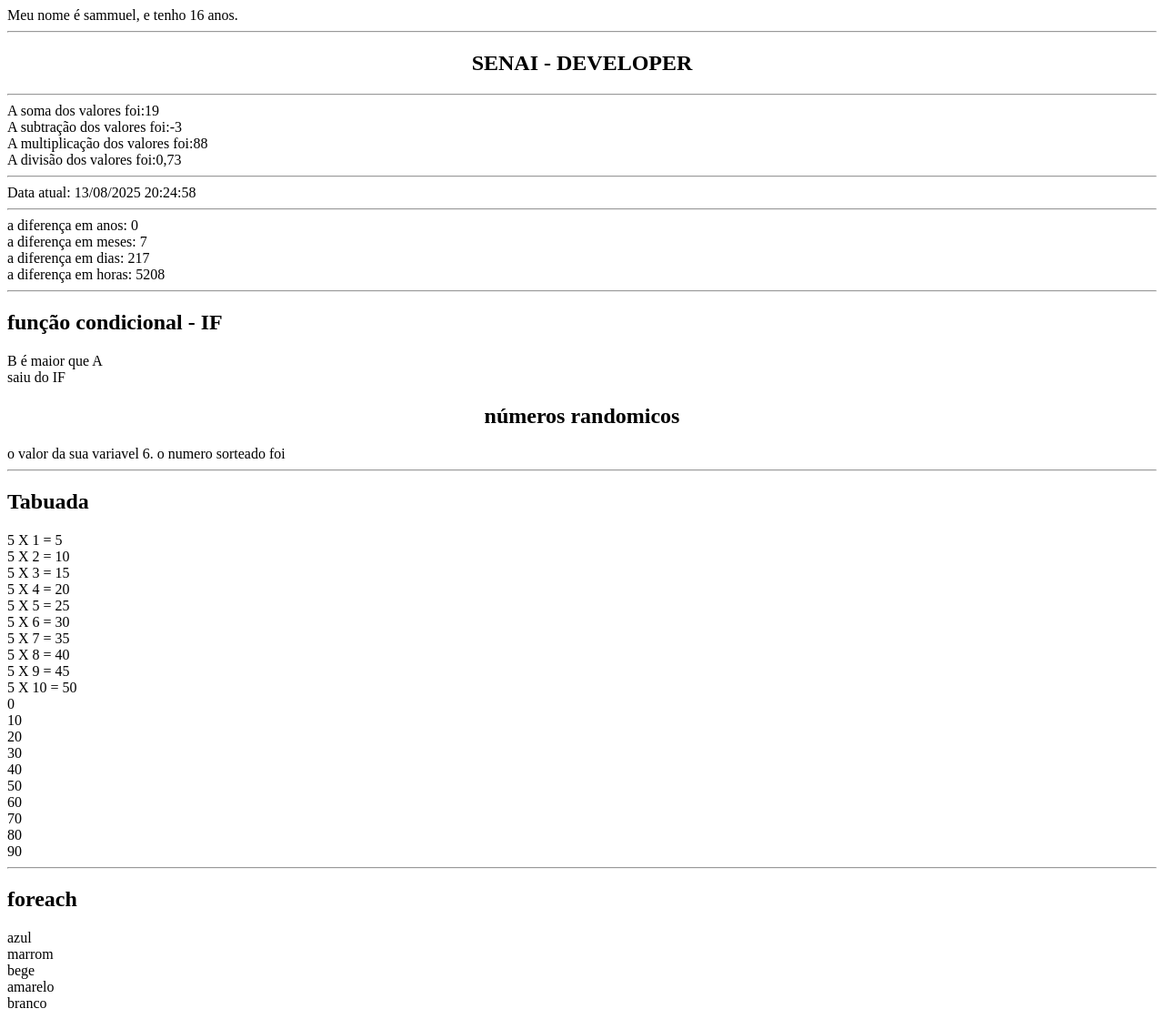
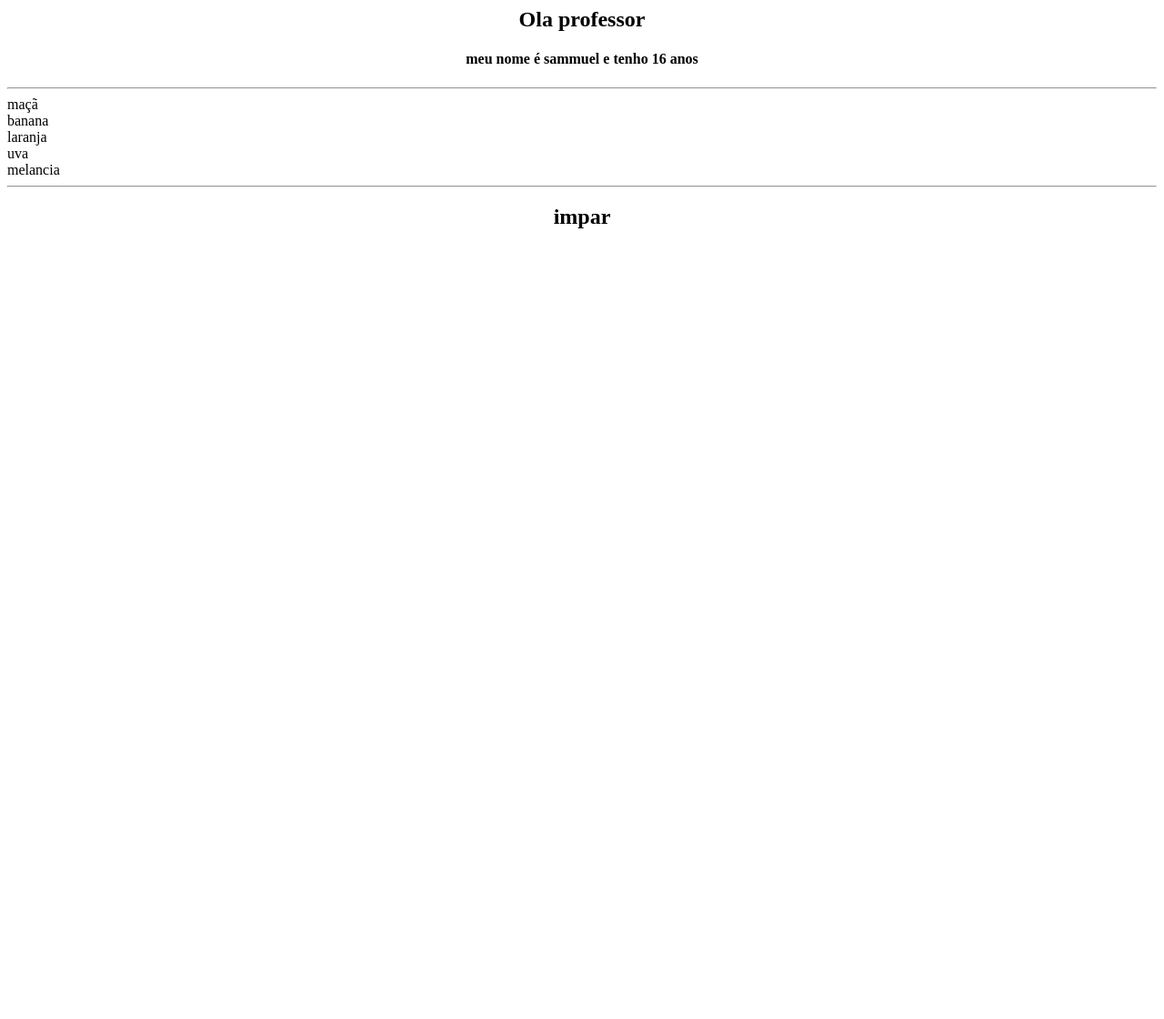
Before and after one commit to sammuel333/eu, a PHP site: page / in a window 1280 px wide. Shown: the whole page at 91% size. After the commit the page ends 251 px from the top, so only its background shows below. Run offline with PHP 8.4, Linux system fonts and the light colour scheme.

Commit message:
Add files via upload

```diff
--- a/index.php
+++ b/index.php
@@ -1,62 +1,18 @@
-<?
-    $nome = "sammuel";
-    $idade = 16;
-    echo "Meu nome é ".$nome.", e tenho ".$idade." anos.";
-    echo "<hr>";
-    echo "<center><h2>SENAI - DEVELOPER</h2></center>";
-    echo "<hr>";
-    $valor1 = 8;
-    $valor2 = 11;
-    echo "A soma dos valores foi:".$valor1+$valor2."<br>";
-    echo "A subtração dos valores foi:".$valor1-$valor2."<br>";
-    echo "A multiplicação dos valores foi:".$valor1*$valor2."<br>";
-    $result = $valor1/$valor2;
-    $numformatado = number_format($result, 2, ',', '.');
-    echo "A divisão dos valores foi:".$numformatado;
-    echo "<hr>";
-    $datahora = date('d/m/Y H:i:s');
-    echo "Data atual: ".$datahora;
-    echo "<hr>";
-    $data1 = new datetime('2025-01-01');
-    //data: 2025-01-01 = 22:30:23 Y-m-d H:1:s
-    $data2 = new datetime('2025-08-06');
-    $intervalo = $data1->diff($data2);
-    echo "a diferença em anos: ".$intervalo->y."<br>";
-    echo "a diferença em meses: ".$intervalo->m."<br>";
-    echo "a diferença em dias: ".$intervalo->days."<br>";
-    $horas = $intervalo->days*24;
-    echo "a diferença em horas: ".$horas;
-    echo "<hr>";
-    echo "<h2>função condicional - IF</h2>";
-    $a = 3;
-    $b = 5;
-    if ($a > $b) {
-        echo "A é maior que B!";
-    } else {
-        echo "B é maior que A";
-    }
-    echo "<br>saiu do IF";
-    echo "<center><h2>números randomicos</h2></center>";
-    $num = rand(1, 10);
-    $meunum = 6;
-    if ($num == $meunum); {
-         echo "o valor da sua variavel " .$meunum. ". o numero sorteado foi";
-    }
-    echo "<hr>";
-    echo "<h2>Tabuada</h2>";
-    $num = 5;
-    for ($i=1; $i <= 10 ; $i++) {
-        echo $num." X ".$i." = ".$num*$i."<br>";
-    }
-    $a = 0;
-    while ($a < 100) {
-        echo $a. "<br>";
-        $a+=10;
-    }
-    echo "<hr>";
-    echo "<h2>foreach</h2>";
-    $cores = array("azul","marrom","bege","amarelo","branco");
-    foreach ($cores as $cor){
-        echo $cor. "<br>";
-    }
+<?php
+$nome = "sammuel";
+$idade = "16 anos";
+echo "<center><h2>Ola professor</center></h2>";
+echo "<center><h4>meu nome é $nome e tenho $idade</center></h4>";
+echo "<hr>";
+$frutas = ["maçã", "banana", "laranja", "uva", "melancia",];
+foreach ($frutas as $fruta) {
+    echo $fruta. "<br>";
+}
+echo "<hr>";
+$numero = 19;
+if ($numero%2 == 0) {
+    echo "<center><h2>par</center></h2>";
+} else {
+    echo "<center><h2>impar</center></h2>";
+}
 ?>
```
Also changed, not shown: array.php (added, +64 -0 lines).
